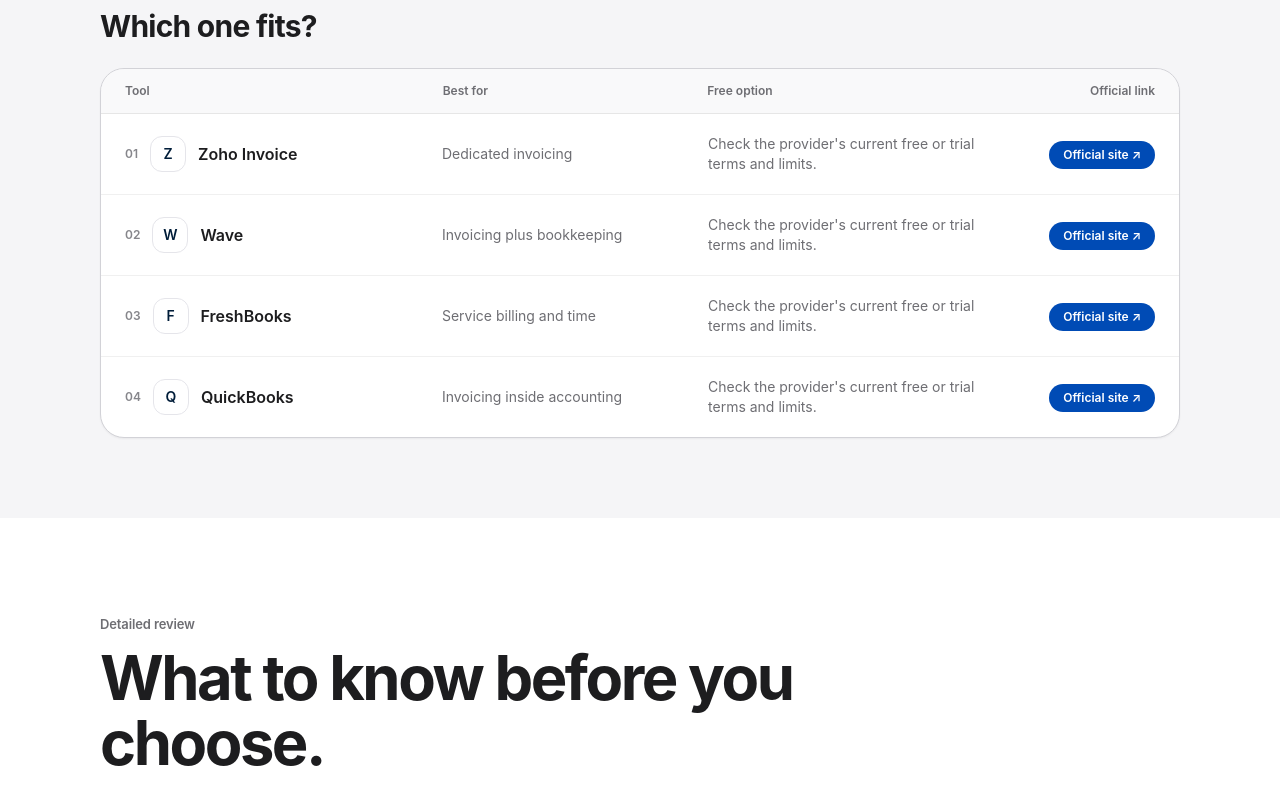
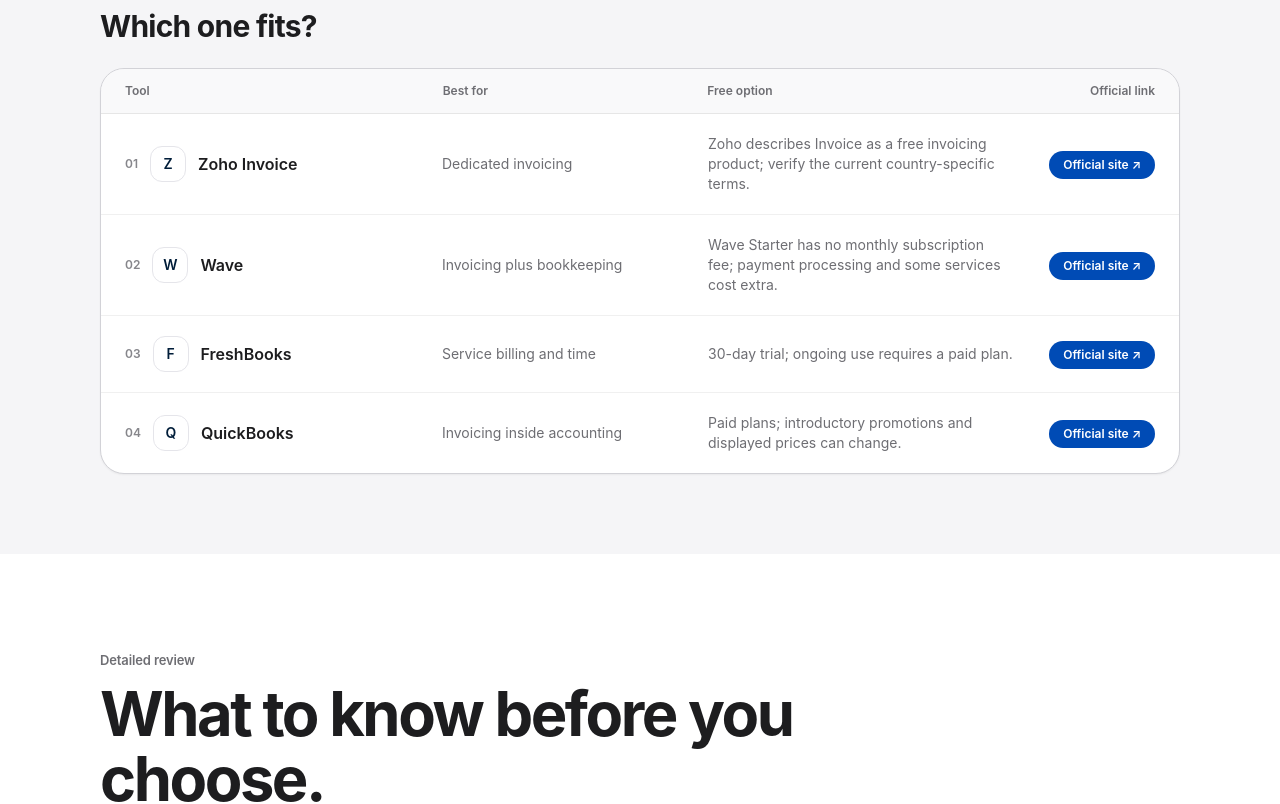
Before and after one commit to LinukaBandara/StackPick, a Next.js app: page /best/invoicing-for-small-businesses in a window 1280 px wide. Shown: the part 941-1745 px from the top of the page. Built offline with nearby package versions, Linux system fonts and the light colour scheme; no server answers.

Commit message:
Improve small-business invoicing guide with provider-specific free/trial details and official plan sources

```diff
--- a/app/best/invoicing-for-small-businesses/page.tsx
+++ b/app/best/invoicing-for-small-businesses/page.tsx
@@ -15,10 +15,10 @@ export default function Page() {
       intro="A practical invoicing comparison for small businesses that need repeatable billing, payment tracking and records without turning invoicing into accounting admin."
       pricingNote="Software plans change. Verify current pricing, user limits, regional availability and included features before making a business decision."
       tools={[
-        { name: "Zoho Invoice", bestFor: "Dedicated invoicing", freeOption: "Check the provider's current free or trial terms and limits.", tradeoff: "A dedicated invoicing workflow may be enough when you do not need full accounting, but confirm country support, payment options and the current free-plan terms.", url: "https://www.zoho.com/invoice/" },
-        { name: "Wave", bestFor: "Invoicing plus bookkeeping", freeOption: "Check the provider's current free or trial terms and limits.", tradeoff: "Combining invoicing with bookkeeping can reduce tool switching where Wave is available, but payment processing and regional service limits affect the real cost.", url: "https://www.waveapps.com/" },
-        { name: "FreshBooks", bestFor: "Service billing and time", freeOption: "Check the provider's current free or trial terms and limits.", tradeoff: "Useful to evaluate for service billing, estimates and time-based work, but check client limits, payment fees and the subscription tier needed for your process.", url: "https://www.freshbooks.com/" },
-        { name: "QuickBooks", bestFor: "Invoicing inside accounting", freeOption: "Check the provider's current free or trial terms and limits.", tradeoff: "Makes sense if invoices should feed directly into the accounting records your business already uses, but it may be more system than needed for invoice-only work.", url: "https://quickbooks.intuit.com/" },
+        { name: "Zoho Invoice", bestFor: "Dedicated invoicing", freeOption: "Zoho describes Invoice as a free invoicing product; verify the current country-specific terms.", tradeoff: "A dedicated invoicing workflow may be enough when you do not need full accounting, but confirm country support, payment options and the current plan terms.", url: "https://www.zoho.com/invoice/" },
+        { name: "Wave", bestFor: "Invoicing plus bookkeeping", freeOption: "Wave Starter has no monthly subscription fee; payment processing and some services cost extra.", tradeoff: "Combining invoicing with bookkeeping can reduce tool switching in supported regions, but payment processing and regional service limits affect the real cost.", url: "https://www.waveapps.com/" },
+        { name: "FreshBooks", bestFor: "Service billing and time", freeOption: "30-day trial; ongoing use requires a paid plan.", tradeoff: "Useful to evaluate for service billing, estimates and time-based work, but check client limits, payment fees and the subscription tier needed for your process.", url: "https://www.freshbooks.com/" },
+        { name: "QuickBooks", bestFor: "Invoicing inside accounting", freeOption: "Paid plans; introductory promotions and displayed prices can change.", tradeoff: "Makes sense if invoices should feed directly into the accounting records your business already uses, but it may be more system than needed for invoice-only work.", url: "https://quickbooks.intuit.com/" },
       ]}
       bottomLine="The best choice depends on the workflow you actually need to run every week. Start with the smallest system that solves the current problem, then check its limits and exit options before committing."
     >
@@ -34,6 +34,14 @@ export default function Page() {
             <div className="rounded-2xl border border-[#e4e7ec] bg-[#f7f8fc] p-6"><p className="font-semibold text-[#101828]">Getting paid</p><p className="mt-2 text-sm leading-6 text-[#667085]">Confirm supported payment methods, processing fees and client payment experience.</p></div>
             <div className="rounded-2xl border border-[#e4e7ec] bg-[#f7f8fc] p-6"><p className="font-semibold text-[#101828]">Bookkeeping handoff</p><p className="mt-2 text-sm leading-6 text-[#667085]">Check exports and whether invoice data reaches the accounting workflow you use.</p></div>
           </div>
+          <h3 className="mt-12 text-2xl font-semibold tracking-tight">Official plan sources checked</h3>
+          <p className="mt-4 max-w-3xl text-base leading-7 text-[#6e6e73]">Provider information checked October 14, 2026. This is a desk-based comparison, not a claim that every product was tested in a live account. Prices, payment eligibility and tax features may vary by country; check the live plan page before subscribing.</p>
+          <ul className="mt-5 max-w-3xl list-disc space-y-3 pl-6 text-sm leading-6 text-[#6e6e73]">
+            <li><a className="underline underline-offset-4" href="https://www.zoho.com/us/invoice/pricing/" target="_blank" rel="noreferrer">Zoho Invoice US pricing</a> — included invoicing features and current terms.</li>
+            <li><a className="underline underline-offset-4" href="https://support.waveapps.com/hc/en-us/articles/208621296-Is-Wave-free" target="_blank" rel="noreferrer">Wave free-plan explanation</a> — what is free versus paid.</li>
+            <li><a className="underline underline-offset-4" href="https://www.freshbooks.com/pricing" target="_blank" rel="noreferrer">FreshBooks pricing</a> — trial, client limits and plan tiers.</li>
+            <li><a className="underline underline-offset-4" href="https://quickbooks.intuit.com/pricing/" target="_blank" rel="noreferrer">QuickBooks Online pricing</a> — current plan features and promotions.</li>
+          </ul>
         </div>
       </section>
     </ComparisonArticle>
```
